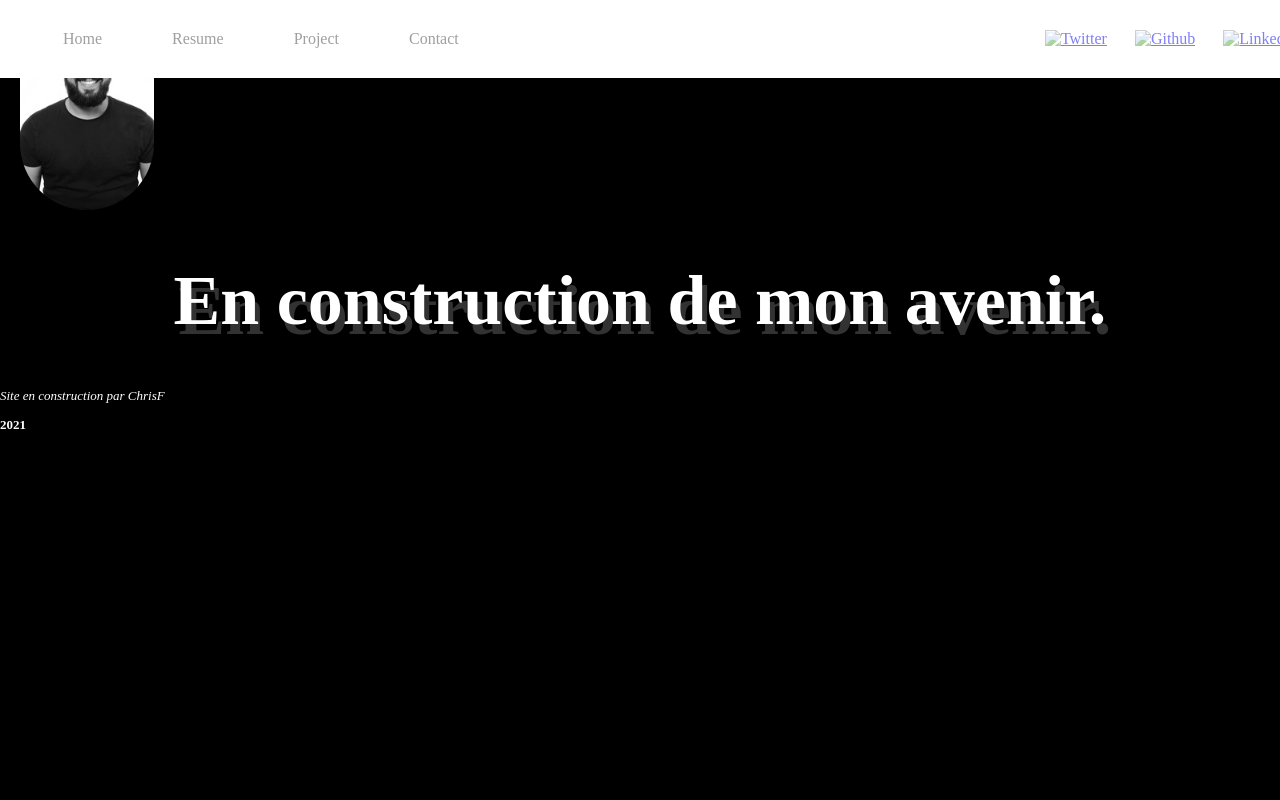
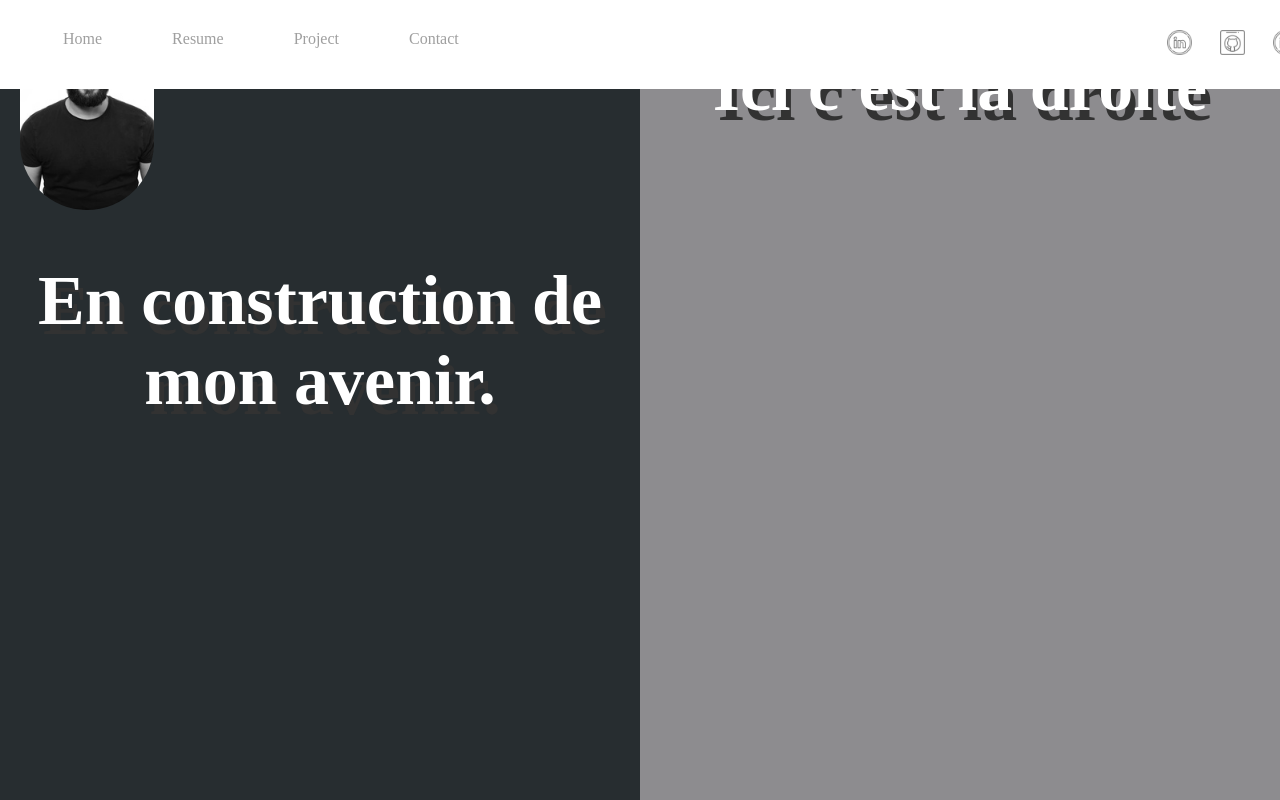
Before and after one commit to Chris99Dev/Web-Chris, a plain HTML site: page index.html in a window 1280 px wide. Drawn offline with Linux system fonts and the light colour scheme; a web font is replaced by a local one.

Commit message:
Idea of this Website
- Adding a splitScreen for presentation.

```diff
--- a/index.html
+++ b/index.html
@@ -19,16 +19,19 @@
             <a href="#">Contact</a>
         </nav>
         <div class="social">
-            <a href="#" title="Twitter"><img src="img/facebook.png" title="Twitter"></a>
-            <a href="#" title="Github"><img src="img/facebook.png" title="Github"></a>
-            <a href="#" title="linkedIn"><img src="img/facebook.png" title="LinkedIn"></a>
+            <a href="https://www.linkedin.com/in/christopher-ferreira-6627a54b/"><img src="img/linkedin.png" alt="Lien LinkedIn"></a>
+            <a href="https://github.com/Kayerbak"><img src="img/github.png" alt="Lien Github"></a>
+            <a href="https://www.linkedin.com/in/christopher-ferreira-6627a54b/"><img src="img/linkedin.png" alt="Lien LinkedIn"></a>
         </div>
     </header>
-    <!-- <div class="banniere"></div> -->
 
-    <div class="underC">
+    <div class="underC" id="gauche">
         <img src="img/Christopher_Ferreira_Mini.jpg" alt="Photo de Christopher">
         <h1>En construction de mon avenir.</h1>
+    </div>
+
+    <div class="underC" id="droite">
+        <h1>Ici c'est la droite</h1>
     </div>
 
     <footer>
--- a/style.css
+++ b/style.css
@@ -1,11 +1,13 @@
 html, body {
     margin: 0;
-    background-color: #000;
+    height: 100%;
     font-family: 'Mate SC', serif;
 }
 
 footer {
-    color: #fff;
+    color: #ffffff00;
+    position: fixed;
+    bottom: 0;
     font-size: 13px;
 }
 
@@ -44,6 +46,11 @@ footer {
     padding: 0 12px;
     opacity: .5;
     transition:  opacity .3s;
+    display: inline;
+}
+
+.social img {
+    height: 25px;
 }
 
 .social a:hover {
@@ -73,3 +80,21 @@ footer {
     margin-left: 20px;
     border-radius: 100px;
 }
+
+#gauche {
+	width: 50%;
+	height: 100%;
+	float: left;
+	background-color: rgb(39, 45, 48);
+}
+
+#gauche:hover {
+    width: 70%;
+}
+
+#droite {
+	width: 50%;
+	height: 100%;
+	float: right;
+	background-color: rgb(141, 140, 143);
+}
```
